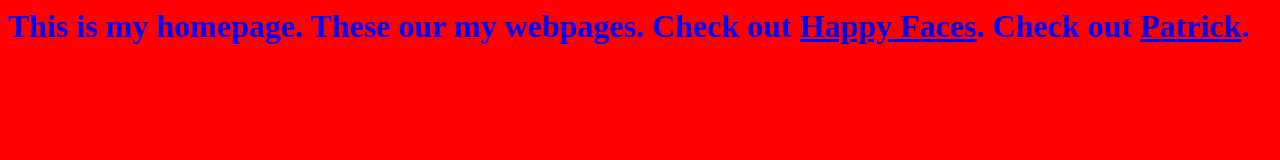
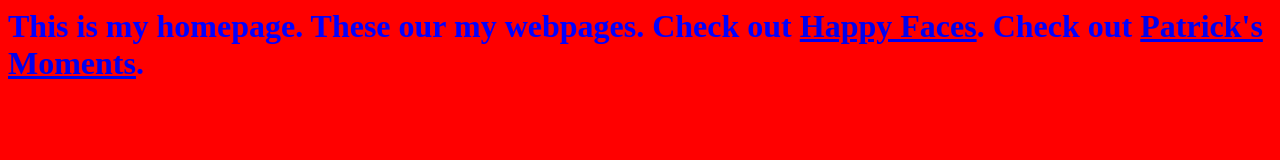
Before and after one commit to Swag0/Swag0.github.io, a plain HTML site: page Cole.html in a window 1280 px wide. Drawn offline with Linux system fonts and the light colour scheme.

Commit message:
Update Cole.html

```diff
--- a/Cole.html
+++ b/Cole.html
@@ -4,7 +4,7 @@
 <body style="background-color:Red">
 <h1 style="color:Blue">This is my homepage. These our my webpages.
 Check out <a href="http://swag0.github.io/Happyfaces.html">Happy Faces</a>.
-Check out <a href="http://swag0.github.io/patrick.html">Patrick</a>.
+Check out <a href="http://swag0.github.io/patrick.html">Patrick's Moments</a>.
 </h1>
 </body>
 </html>
```
